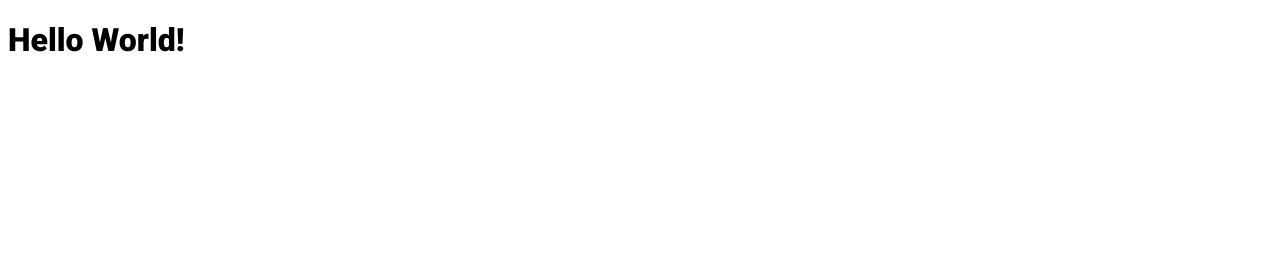
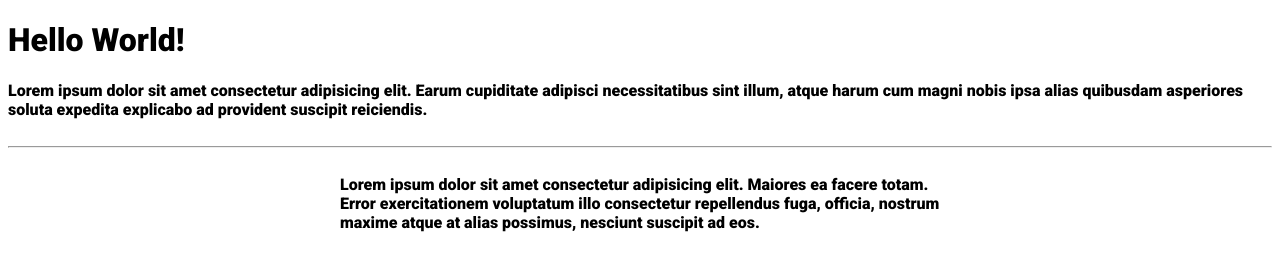
Before and after one commit to adarshportfolio/student-site, a plain HTML site: page L3.html in a window 1280 px wide. Drawn offline with Linux system fonts and the light colour scheme.

Commit message:
feat: container

```diff
--- a/L3.html
+++ b/L3.html
@@ -11,6 +11,11 @@
 <body>
    <h1 id="takethis">Hello World!</h1>
 
+   <div class="container">Lorem ipsum dolor sit amet consectetur adipisicing elit. Earum cupiditate adipisci necessitatibus sint illum, atque harum cum magni nobis ipsa alias quibusdam asperiores soluta expedita explicabo ad provident suscipit reiciendis.</div>
+
+   <br><hr><br>
+
+   <div class="container-fluid">Lorem ipsum dolor sit amet consectetur adipisicing elit. Maiores ea facere totam. Error exercitationem voluptatum illo consectetur repellendus fuga, officia, nostrum maxime atque at alias possimus, nesciunt suscipit ad eos.</div>
 
 </body>
 </html>
--- a/styles.css
+++ b/styles.css
@@ -8,3 +8,13 @@ body{
 #takethis{
     font-family: 'Roboto', sans-serif;
 }
+
+.container{
+    left-padding:1rem;
+    right-padding:1rem;
+}
+
+.container-fluid{
+    max-width: 600px;
+    margin: auto;
+}
```
